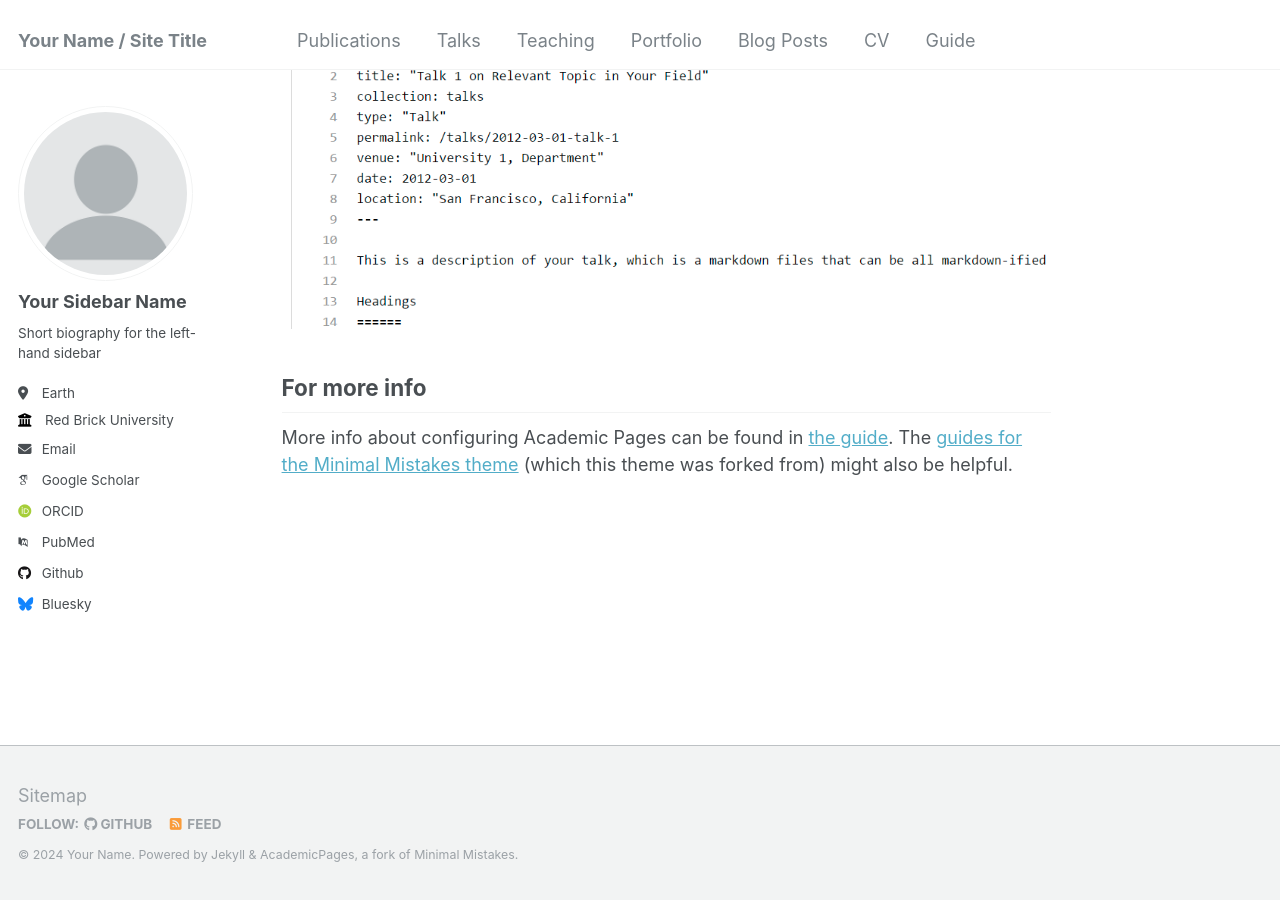
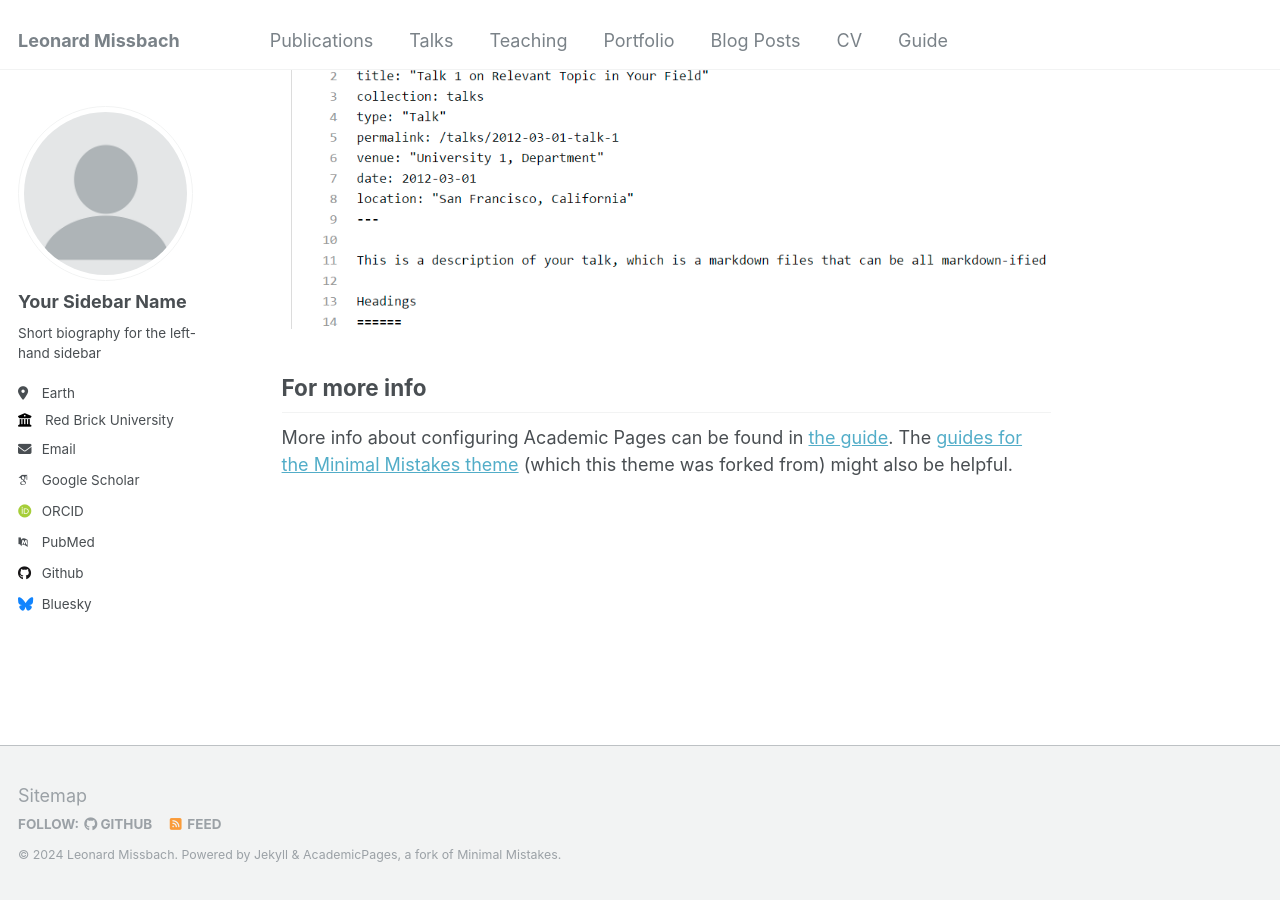
Before and after one commit to lmissbach/lmissbach.github.io, a Jekyll site: the page built from _pages/about.md, in a window 1280 px wide and 900 px high, scrolled down 2660 px. Built offline with Jekyll 4.4.1, drawn with Linux system fonts in a browser that asks for light colours; some web fonts are replaced.

Commit message:
Update _config.yml

```diff
--- a/_config.yml
+++ b/_config.yml
@@ -8,13 +8,13 @@
 
 # Basic Site Settings
 locale                   : "en-US"
-title                    : "Your Name / Site Title"
+title                    : "Leonard Missbach"
 title_separator          : "-"
-name                     : &name "Your Name"
+name                     : &name "Leonard Missbach"
 description              : &description "personal description"
-url                      : https://academicpages.github.io # the base hostname & protocol for your site e.g. "https://mmistakes.github.io"
+url                      : https://lmissbach.github.io # the base hostname & protocol for your site e.g. "https://mmistakes.github.io"
 baseurl                  : "" # the subpath of your site, e.g. "/blog"
-repository               : "academicpages/academicpages.github.io"
+repository               : "lmissbach/lmissbach.github.io"
 
 # Site Author - The following control what appear as part of the author content on the side bar.
 #               If a field is blank the icon and link will not appear, otherwise it will be shown.
```
